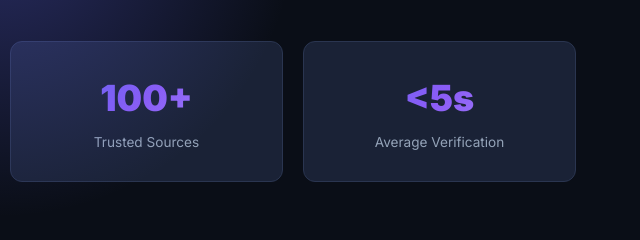
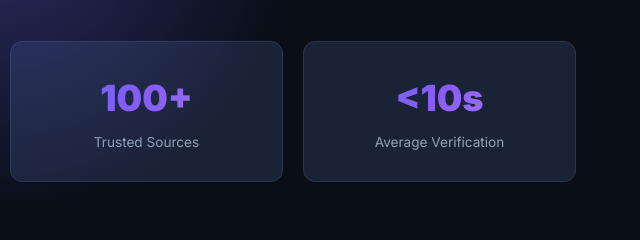
Before and after one commit to Korejay1111/VERIFYIT, a plain HTML site: page frontend/about.html in a window 1280 px wide. Shown: the part 380-620 px from the top of the page, 640-1280 px from the left. Drawn offline with Linux system fonts and the light colour scheme.

Commit message:
5-10_About

```diff
--- a/frontend/about.html
+++ b/frontend/about.html
@@ -64,7 +64,7 @@
           <div class="stat-desc">Trusted Sources</div>
         </div>
         <div class="stat-card">
-          <div class="stat-number"><5s</div>
+          <div class="stat-number"><10s</div>
           <div class="stat-desc">Average Verification</div>
         </div>
       </div>
```
